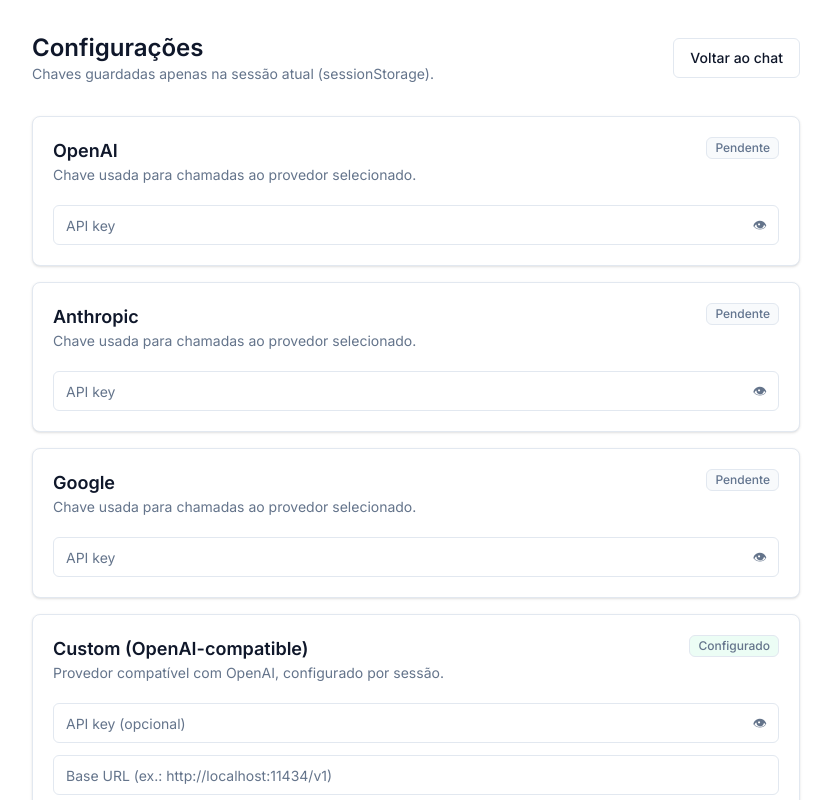
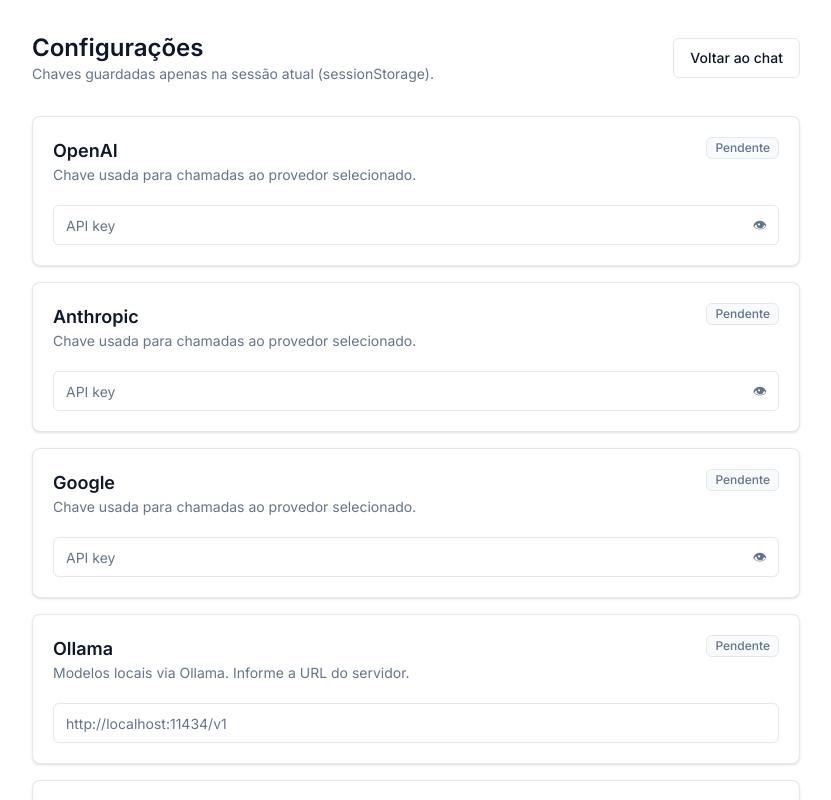
Before and after one commit to Samuel-Fiais/nexus, a Next.js app: page /settings in a window 1280 px wide. Shown: the top 800 px of the page, without its empty margins (224-1055 px from the left). Built offline with nearby package versions, Linux system fonts and the light colour scheme.

Commit message:
feat: suporte a Ollama e providers OpenAI-compatible com base URL

```diff
--- a/package.json
+++ b/package.json
@@ -12,6 +12,7 @@
     "@ai-sdk/anthropic": "^3.0.85",
     "@ai-sdk/google": "^3.0.83",
     "@ai-sdk/openai": "^3.0.74",
+    "@ai-sdk/openai-compatible": "^2.0.51",
     "ai": "^6.0.208",
     "lucide-react": "^1.21.0",
     "next": "16.2.9",
--- a/src/app/api/chat/route.ts
+++ b/src/app/api/chat/route.ts
@@ -1,6 +1,7 @@
 import { openai } from '@ai-sdk/openai';
 import { anthropic } from '@ai-sdk/anthropic';
 import { google } from '@ai-sdk/google';
+import { createOpenAICompatible } from '@ai-sdk/openai-compatible';
 import { streamText } from 'ai';
 
 const providerMap: Record<string, any> = {
@@ -10,24 +11,46 @@
 };
 
 export async function POST(request: Request) {
-  const { messages, provider, model } = await request.json() as {
+  const { messages, provider, model, baseUrl } = await request.json() as {
     messages: { role: 'user' | 'assistant' | 'system'; content: string }[];
     provider: string;
     model: string;
+    baseUrl?: string;
   };
 
+  // Providers nativos (OpenAI, Anthropic, Google)
   const client = providerMap[provider];
-  if (!client) {
+  if (client) {
+    const result = streamText({
+      model: client(model),
+      messages,
+    });
+    return result.toTextStreamResponse();
+  }
+
+  // Providers OpenAI-compatible (Ollama, Custom)
+  if (provider === 'ollama' || provider === 'custom') {
+    if (!baseUrl) {
       return Response.json(
-      { error: `Provedor "${provider}" não configurado no servidor.` },
+        { error: 'URL base não configurada para este provedor.' },
         { status: 400 },
       );
     }
 
+    const compatible = createOpenAICompatible({
+      name: provider,
+      baseURL: baseUrl,
+    });
+
     const result = streamText({
-    model: client(model),
+      model: compatible(model),
       messages,
     });
-
     return result.toTextStreamResponse();
   }
+
+  return Response.json(
+    { error: `Provedor "${provider}" não reconhecido.` },
+    { status: 400 },
+  );
+}
--- a/src/components/chat-workspace.tsx
+++ b/src/components/chat-workspace.tsx
@@ -46,8 +46,15 @@
 
 function getConfiguredProviders(): ProviderId[] {
   const keys = getProviderKeys();
+  const urls = typeof window !== "undefined" && sessionStorage.getItem("nexus.providerUrls")
+    ? JSON.parse(sessionStorage.getItem("nexus.providerUrls")!)
+    : {};
   return AVAILABLE_PROVIDERS
-    .filter((p) => p.id === "custom" || keys[p.id])
+    .filter((p) => {
+      if (p.id === "custom") return true;
+      if (p.requiresBaseUrl) return urls[p.id];
+      return keys[p.id];
+    })
     .map((p) => p.id);
 }
 
@@ -155,6 +162,11 @@
           messages: [...activeConversation.messages, userMessage],
           provider,
           model,
+          baseUrl: (provider === 'ollama' || provider === 'custom')
+            ? (sessionStorage.getItem('nexus.providerUrls')
+              ? JSON.parse(sessionStorage.getItem('nexus.providerUrls')!)[provider]
+              : undefined)
+            : undefined,
         }),
       });
 
--- a/src/components/settings-form.tsx
+++ b/src/components/settings-form.tsx
@@ -9,19 +9,26 @@
 import { Input } from "@/components/ui/input";
 import { toast } from "@/components/ui/sonner";
 
-const STORAGE_KEY = "nexus.providerKeys";
+const KEY_STORAGE = "nexus.providerKeys";
+const URL_STORAGE = "nexus.providerUrls";
 
 export function SettingsForm() {
   const [keys, setKeys] = useState<Partial<Record<ProviderId, string>>>(() => {
     if (typeof window === "undefined") return {};
-    const stored = sessionStorage.getItem(STORAGE_KEY);
+    const stored = sessionStorage.getItem(KEY_STORAGE);
+    return stored ? JSON.parse(stored) : {};
+  });
+  const [urls, setUrls] = useState<Partial<Record<ProviderId, string>>>(() => {
+    if (typeof window === "undefined") return {};
+    const stored = sessionStorage.getItem(URL_STORAGE);
     return stored ? JSON.parse(stored) : {};
   });
   const [showKeys, setShowKeys] = useState<Partial<Record<ProviderId, boolean>>>({});
 
   function submit(event: FormEvent<HTMLFormElement>) {
     event.preventDefault();
-    sessionStorage.setItem(STORAGE_KEY, JSON.stringify(keys));
+    sessionStorage.setItem(KEY_STORAGE, JSON.stringify(keys));
+    sessionStorage.setItem(URL_STORAGE, JSON.stringify(urls));
     toast.success("Chaves salvas na sessão.");
   }
 
@@ -48,28 +55,34 @@
         </div>
 
         <form className="flex flex-col gap-4" onSubmit={submit}>
-          {AVAILABLE_PROVIDERS.map((provider) => (
+          {AVAILABLE_PROVIDERS.map((provider) => {
+            const isConfigured = !!(keys[provider.id] || !provider.requiresKey) && (!provider.requiresBaseUrl || urls[provider.id]);
+
+            return (
               <Card key={provider.id} className="border-slate-200">
                 <CardHeader className="flex-row items-start justify-between">
                   <div>
                     <CardTitle className="text-foreground">{provider.name}</CardTitle>
                     <CardDescription>
-                    {provider.id === "custom"
-                      ? "Provedor compatível com OpenAI, configurado por sessão."
+                      {provider.id === "ollama"
+                        ? "Modelos locais via Ollama. Informe a URL do servidor."
+                        : provider.id === "custom"
+                          ? "Provedor compatível com OpenAI. Informe a URL base."
                           : "Chave usada para chamadas ao provedor selecionado."}
                     </CardDescription>
                   </div>
-                <Badge className={keys[provider.id] || !provider.requiresKey ? "border-emerald-200 bg-emerald-50 text-emerald-700" : "border-slate-200 bg-slate-50 text-slate-500"}>
-                  {keys[provider.id] || !provider.requiresKey ? "Configurado" : "Pendente"}
+                  <Badge className={isConfigured ? "border-emerald-200 bg-emerald-50 text-emerald-700" : "border-slate-200 bg-slate-50 text-slate-500"}>
+                    {isConfigured ? "Configurado" : "Pendente"}
                   </Badge>
                 </CardHeader>
                 <CardContent className="flex flex-col gap-3">
+                  {provider.requiresKey && (
                     <div className="relative">
                       <Input
                         type={showKeys[provider.id] ? "text" : "password"}
                         value={keys[provider.id] ?? ""}
                         onChange={(e) => setKeys((prev) => ({ ...prev, [provider.id]: e.target.value }))}
-                    placeholder={provider.requiresKey ? "API key" : "API key (opcional)"}
+                        placeholder="API key"
                         className="pr-10"
                       />
                       <button
@@ -81,12 +94,18 @@
                         {showKeys[provider.id] ? "🙈" : "👁"}
                       </button>
                     </div>
-                {provider.id === "custom" && (
-                  <Input placeholder="Base URL (ex.: http://localhost:11434/v1)" />
+                  )}
+                  {provider.requiresBaseUrl && (
+                    <Input
+                      value={urls[provider.id] ?? ""}
+                      onChange={(e) => setUrls((prev) => ({ ...prev, [provider.id]: e.target.value }))}
+                      placeholder={provider.baseUrlPlaceholder ?? "http://localhost:11434/v1"}
+                    />
                   )}
                 </CardContent>
               </Card>
-          ))}
+            );
+          })}
 
           <div className="flex items-center justify-end gap-3">
             <Button type="submit" className="px-6">
--- a/src/lib/ai/config.ts
+++ b/src/lib/ai/config.ts
@@ -1,11 +1,12 @@
-export type ProviderId = "openai" | "anthropic" | "google" | "custom";
+export type ProviderId = "openai" | "anthropic" | "google" | "custom" | "ollama";
 
 export interface ProviderConfig {
   id: ProviderId;
   name: string;
   models: { id: string; name: string }[];
   requiresKey: boolean;
-  baseURL?: string;
+  requiresBaseUrl?: boolean;
+  baseUrlPlaceholder?: string;
 }
 
 export const AVAILABLE_PROVIDERS: ProviderConfig[] = [
@@ -38,9 +39,29 @@
     requiresKey: true,
   },
   {
+    id: "ollama",
+    name: "Ollama",
+    models: [
+      { id: "llama3.2", name: "Llama 3.2" },
+      { id: "llama3.1", name: "Llama 3.1" },
+      { id: "mistral", name: "Mistral" },
+      { id: "codellama", name: "CodeLlama" },
+      { id: "phi4", name: "Phi-4" },
+      { id: "deepseek-r1", name: "DeepSeek R1" },
+      { id: "qwen2.5", name: "Qwen 2.5" },
+      { id: "gemma2", name: "Gemma 2" },
+      { id: "custom-model", name: "Outro modelo" },
+    ],
+    requiresKey: false,
+    requiresBaseUrl: true,
+    baseUrlPlaceholder: "http://localhost:11434/v1",
+  },
+  {
     id: "custom",
     name: "Custom (OpenAI-compatible)",
     models: [{ id: "custom-model", name: "Custom Model" }],
     requiresKey: false,
+    requiresBaseUrl: true,
+    baseUrlPlaceholder: "http://localhost:11434/v1",
   },
 ];
```
Also changed, not shown: 1 other file (tests, documents, lock files or other folders). Lines whose indentation alone changed are shown as unchanged.
